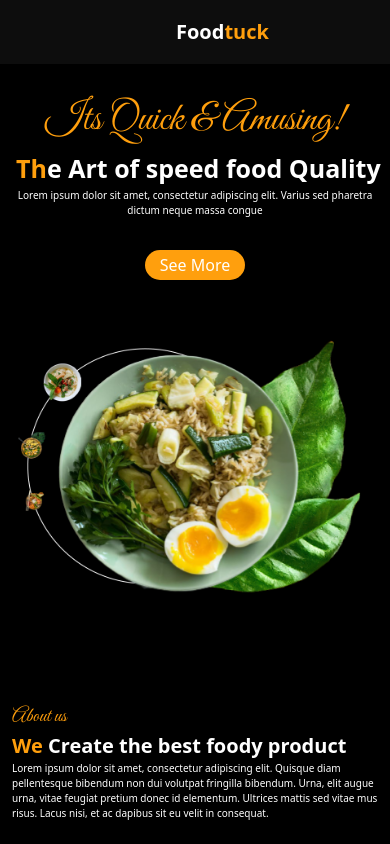
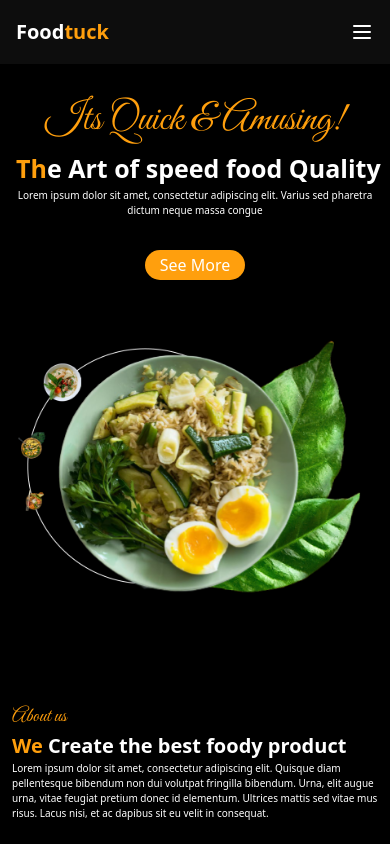
Before and after one commit to sunilsk001/hackthon09, a Next.js app: page / in a window 390 px wide. Shown: the top 844 px of the page. Built offline with nearby package versions, Linux system fonts and the light colour scheme; a web font is replaced by a local one.

Commit message:
hackthon done

```diff
--- a/src/components/Navbar/Navbar.tsx
+++ b/src/components/Navbar/Navbar.tsx
@@ -28,7 +28,7 @@ export default function Navbar() {
           {/* Logo */}
           <Link
             href="/"
-            className="text-[20px] lg:mx-0 md:mx-44 mx-40 sm:text-[24px] leading-[32px] font-bold text-white font-helvetica "
+            className="text-[20px] lg:mx-0 md:mx-44 mx-0 sm:text-[24px] leading-[32px] font-bold text-white font-helvetica "
           >
             Food<span className="text-[#FF9F0D]">tuck</span>
           </Link>
```
